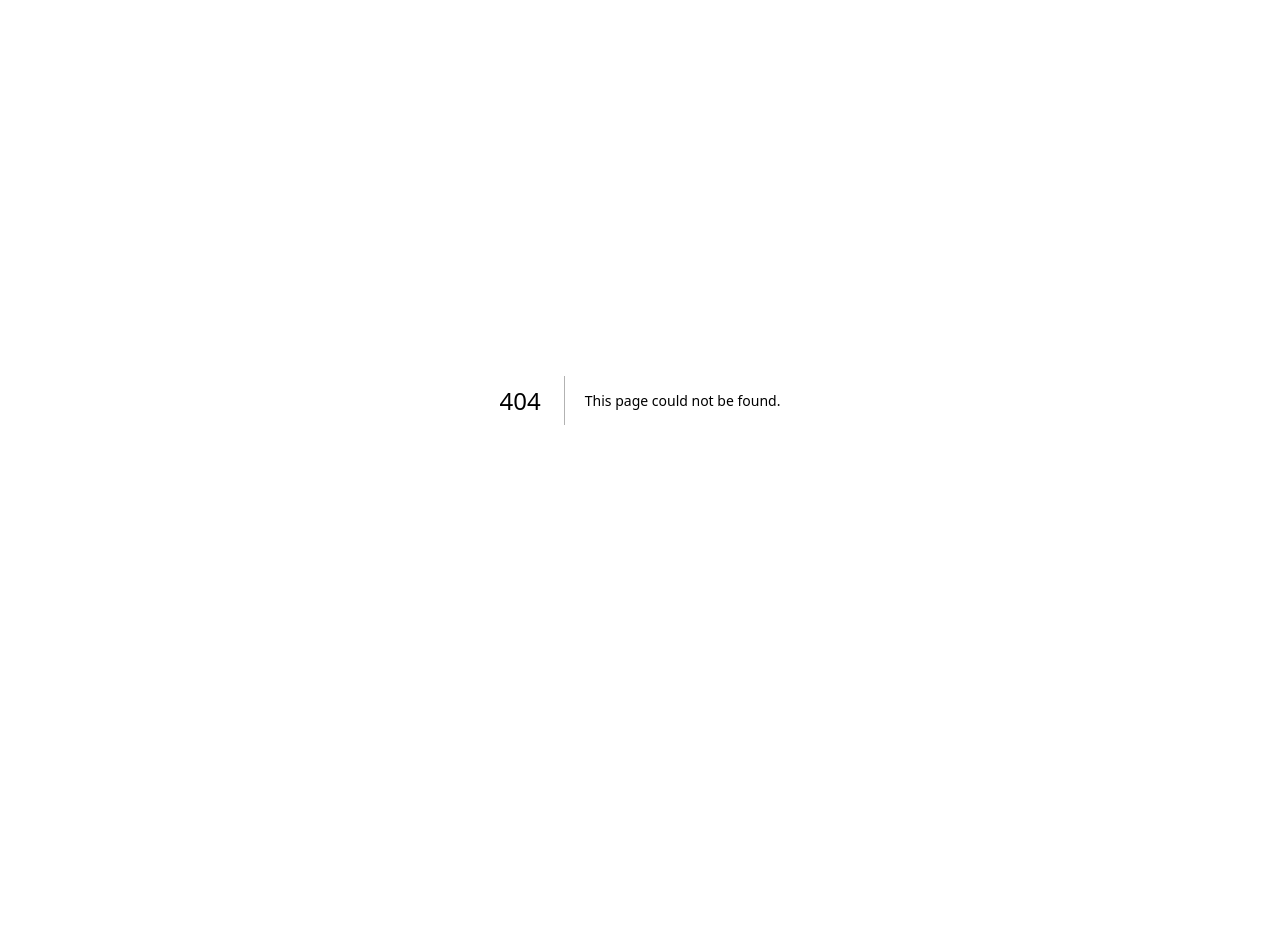
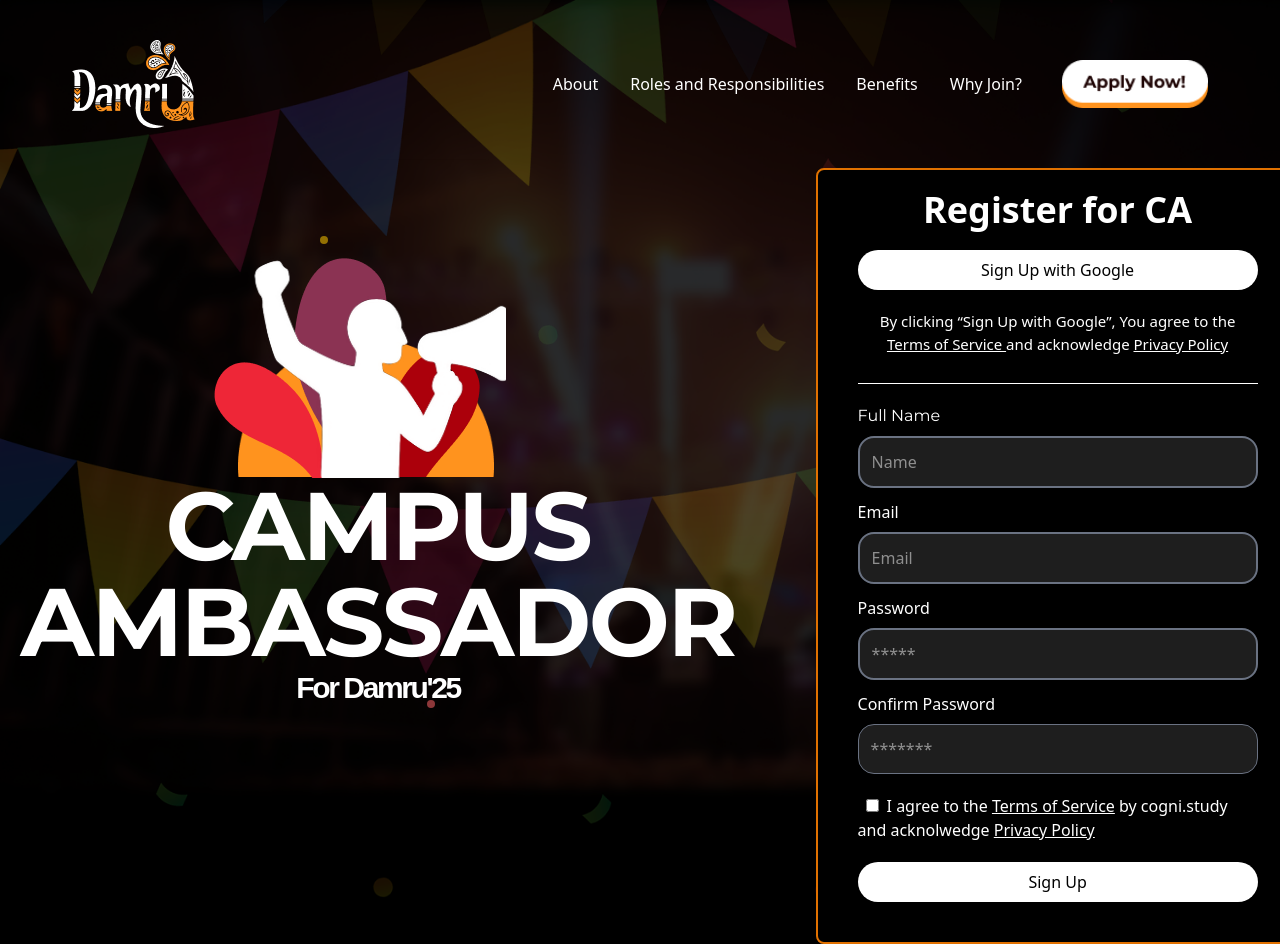
Before and after one commit to Damru-Fest/CA_Frontend, a Next.js app: page /Pages/Form in a window 1280 px wide. Before the commit this address had no page. Before the commit the page ends 800 px from the top, so only its background shows below. Built offline with nearby package versions, Linux system fonts and the light colour scheme.

Commit message:
Register Form added

```diff
--- /dev/null
+++ b/src/app/Pages/Form/page.tsx
@@ -0,0 +1,20 @@
+"use client"
+import CaNav from "@/app/components/caNav"
+import Home from "./sections/Home"
+import Formpage from "./sections/Formpage"
+export default function Form() {
+    return (
+        <div className="min-h-screen relative overflow-hidden flex flex-col">
+            <CaNav/>
+            <div className="flex flex-row justify-center gap-10 text-white">
+
+                    <Home></Home>
+
+
+
+                <Formpage></Formpage>
+            </div>
+
+        </div>
+    )
+}
--- /dev/null
+++ b/src/app/Pages/Form/sections/Formpage.jsx
@@ -0,0 +1,36 @@
+import { rgba } from "motion";
+
+export default function Formpage() {
+    return (
+        <div className="flex flex-col z-20  border-amber-600 border-2 rounded-lg py-5 px-10 h-fit  justify-center  md:w-140 w-100" style={{backgroundColor:"rgba(0,0,0)"}}>
+            <h1 className="text-center font-bold md:text-4xl text-2xl mb-5 ">Register for CA</h1>
+
+            <button className="text-center bg-white text-black mb-5 md:w-100 w-50 rounded-4xl p-2 self-center " style={{cursor:"pointer"}}>Sign Up with Google</button>
+            <p className="text-center mb-7" style={{fontSize:"15px"}}>By clicking  “Sign Up with Google”, You agree to the <br />
+            <a href="" className="text-white" style={{textDecoration:"Underline"}}>Terms of Service </a>and acknowledge <a href="" className="text-white" style={{textDecoration:"Underline"}}>Privacy Policy</a></p>
+
+            <hr className="mb-5" />
+
+            <form action="" className="flex flex-col">
+                <label htmlFor="name" className="mb-2" style={{fontFamily:"Montserrat"}}>Full Name</label>
+                <input type="text" className="border-2  border-gray-500  p-3  outline-0 rounded-2xl mb-3" style={{backgroundColor:"#1E1E1E"}} placeholder="Name" required />
+                <label className="mb-2"  htmlFor="email">Email</label>
+                <input type="email"  className="border-2 border-gray-500  p-3 outline-0 rounded-2xl mb-3" style={{backgroundColor:"#1E1E1E"}} placeholder="Email"  required/>
+                <label className="mb-2"  htmlFor="password">Password</label>
+                <input type="password" className="border-2 border-gray-500  p-3 outline-0 rounded-2xl mb-3"  style={{backgroundColor:"#1E1E1E"}} placeholder="*****" required/>
+                <label className="mb-2"  htmlFor="confirm-password">Confirm Password</label>
+                <input type="password"  className="border-1 border-gray-500  p-3 rounded-2xl mb-5" style={{backgroundColor:"#1E1E1E"}} placeholder="*******" required/>
+                <div className="mb-5">
+                    <input type="checkbox" required className="mx-2 border-gray-500" style={{backgroundColor:"#1E1E1E"}} id="terms" />
+                    <label htmlFor="terms"  className="text-center" >I agree to the <a href="" style={{textDecoration:"Underline"}}>Terms of Service</a> by cogni.study and
+                    acknolwedge <a href="" style={{textDecoration:"Underline"}}>Privacy Policy</a> </label>
+                </div>
+
+
+
+                <button type="submit" className="text-center bg-white text-black mb-5 md:w-100 w-50 rounded-4xl p-2 self-center" style={{cursor:"pointer"}}>Sign Up</button>
+            </form>
+
+        </div>
+    )
+}
--- /dev/null
+++ b/src/app/Pages/Form/sections/Home.jsx
@@ -0,0 +1,101 @@
+import AOS from 'aos';
+import 'aos/dist/aos.css'; // You can also import the specific CSS file
+import { useEffect } from 'react';
+import { motion, scale, styleEffect } from 'motion/react';
+import { style } from 'motion/react-client';
+
+export default function Home(){
+    useEffect(() => {
+        AOS.init({
+          // Optional: Add any initialization parameters here
+        });
+      }, []);
+    return(
+        <>
+        <div className="absolute inset-0 h-screen md:h-screen ambassador-home-bg">
+
+        </div>
+        <div className="absolute inset-0 pointer-events-none z-10 top-0 md:top-0">
+                <img
+                    src="/images/Decor.png"
+                    alt="Decorative background"
+                    className="absolute inset-0 decor-image"
+                />
+            </div>
+
+            {/* Header */}
+
+
+            {/* Main Content */}
+            <main className="hidden relative z-20 -top-6 md:-top-30 lg:flex flex-col items-center justify-center min-h-[60vh] md:min-h-[80vh] px-4 md:px-8 pointer-events-auto">
+                {/* Central Graphic */}
+                <div className="relative mb-4">
+                    {/* Person with megaphone illustration */}
+                    <div className="relative flex justify-center items-center">
+                        {/* Person Standing Image */}
+                        <div className="relative z-10 md:top-0   w-40 h-56 sm:w-56 sm:h-72 md:w-64 md:h-80 overflow-hidden">
+                            <img
+                                data-aos="fade-in"
+                                src="/images/personStanding.png"
+                                alt="Person raising hand with megaphone"
+                                className="w-full h-full object-cover object-top"
+
+                            />
+                        </div>
+
+                        {/* Background shapes */}
+                        <img
+                            data-aos="fade-in"
+                            src="/images/Ellipse 1.png"
+                            alt="Orange ellipse"
+                            className="absolute -z-10 object-contain opacity-90 md:top-45 top-34 right-3 md:w-auto "
+                        />
+                        <img
+                            src="/images/PurpleBlob.png"
+                            alt="Purple blob"
+                            data-aos="fade-up"
+                            className="absolute -z-10 object-contain md:top-25 md:w-auto w-20 top-10   left-11"
+                        />
+                        <img
+                            src="/images/RedBlob.png"
+                            alt="Red blob"
+                            data-aos = "fade-up"
+                            className="absolute -z-10 object-contain md:top-51 md:-left-9 -left-13 top-29 md:w-auto w-25"
+                        />
+                        <img
+                            src="/images/BrownBlob.png"
+                            alt="Brown blob"
+                            data-aos = "fade-up"
+                            className="absolute -z-10 object-contain md:top-48 md:left-33 -right-1 md:w-auto w-20 top-30 "
+                        />
+
+                    </div>
+                </div>
+
+                {/* Main Title */}
+                <div className="text-center -mt-2 md:-mt-4 px-2" data-aos="fade-in">
+                    <h1 className="text-white text-4xl sm:text-5xl md:text-6xl lg:text-8xl font-bold leading-tight md:leading-[1.15] lg:leading-[1.1] tracking-tight">
+                        <div className="text-4xl sm:text-6xl md:text-6xl lg:text-[6rem] ambassador-title-montserrat">CAMPUS</div>
+                        <div className="text-4xl sm:text-6xl md:text-6xl lg:text-[6rem] ambassador-title-montserrat">AMBASSADOR</div>
+                        <div className="text-lg sm:text-xl md:text-2xl lg:text-3xl mb-2 ambassador-title-pujarelah">For Damru'25</div>
+                    </h1>
+                </div>
+
+                {/* Description */}
+
+
+                {/* Apply Now Button */}
+
+            </main>
+
+            {/* Subtle background effects */}
+            <div className="absolute inset-0 pointer-events-none ">
+                <div className="absolute top-1/4 left-1/4 w-2 h-2 bg-yellow-400 rounded-full opacity-60 animate-pulse"></div>
+                <div className="absolute top-1/3 right-1/3 w-1 h-1 bg-blue-400 rounded-full opacity-60 animate-pulse delay-1000"></div>
+                <div className="absolute bottom-1/4 left-1/3 w-2 h-2 bg-red-400 rounded-full opacity-60 animate-pulse delay-2000"></div>
+                <div className="absolute bottom-1/3 right-1/4 w-1 h-1 bg-green-400 rounded-full opacity-60 animate-pulse delay-3000"></div>
+        </div>
+    </>
+    )
+ }
+ {/* Background Image */}
--- a/src/app/Pages/ambassador/page.tsx
+++ b/src/app/Pages/ambassador/page.tsx
@@ -30,6 +30,7 @@
 
 
 
+
         </div>
 
     );
--- a/src/app/components/caNav.jsx
+++ b/src/app/components/caNav.jsx
@@ -46,6 +46,15 @@
                     whileTap={{scale:0.9}}
                 >
                     Benefits
+                </motion.a>
+
+                <motion.a
+                    whileHover={{ scale: 1.1 }}
+                    href="#benefits"
+                    className="hover:text-orange-400 transition-colors"
+                    whileTap={{scale:0.9}}
+                >
+                    Why Join?
                 </motion.a>
             </nav>
 
```
